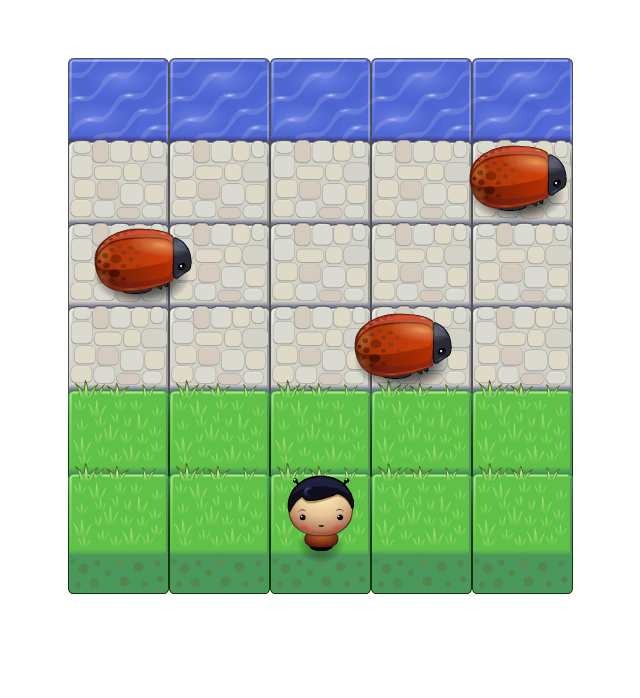
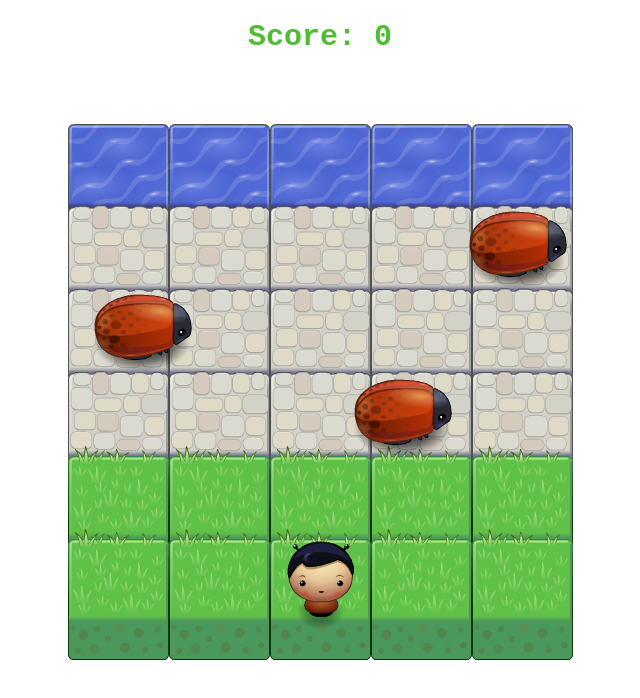
Before and after one commit to DaniaB24/frogger-game, a plain HTML site: page index.html in a window 1280 px wide. Shown: the whole page, without its empty margins (320-960 px from the left). Drawn offline with Linux system fonts and the light colour scheme.

Commit message:
add a header with score

```diff
--- a/css/style.css
+++ b/css/style.css
@@ -1,11 +1,8 @@
 body {
     text-align: center;
 }
-#score {
-    position: absolute;
-    font-size: 22px;
-    left:  47%;
-    bottom: 86%;
-    color: lawngreen;
+.score {
+    font-size: 30px;
+    color: #4ebd30;
     font-family: monospace;
 }
--- a/index.html
+++ b/index.html
@@ -8,7 +8,9 @@
 </head>
 
 <body>
-    <div id="score"></div>
+    <header>
+        <h1 class="score"> Score: 0 </h1>
+    </header>
     <script src="js/resources.js"></script>
     <script src="js/app.js"></script>
     <script src="js/engine.js"></script>
```
